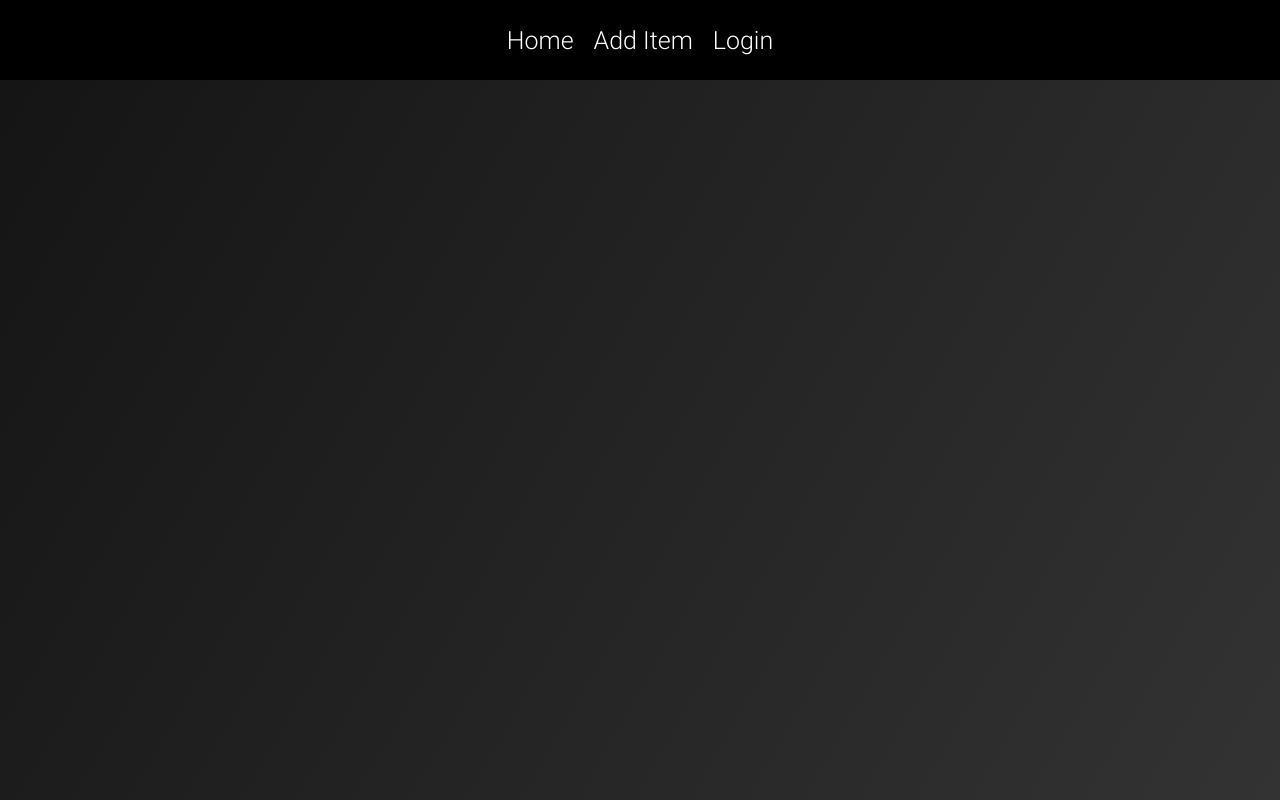
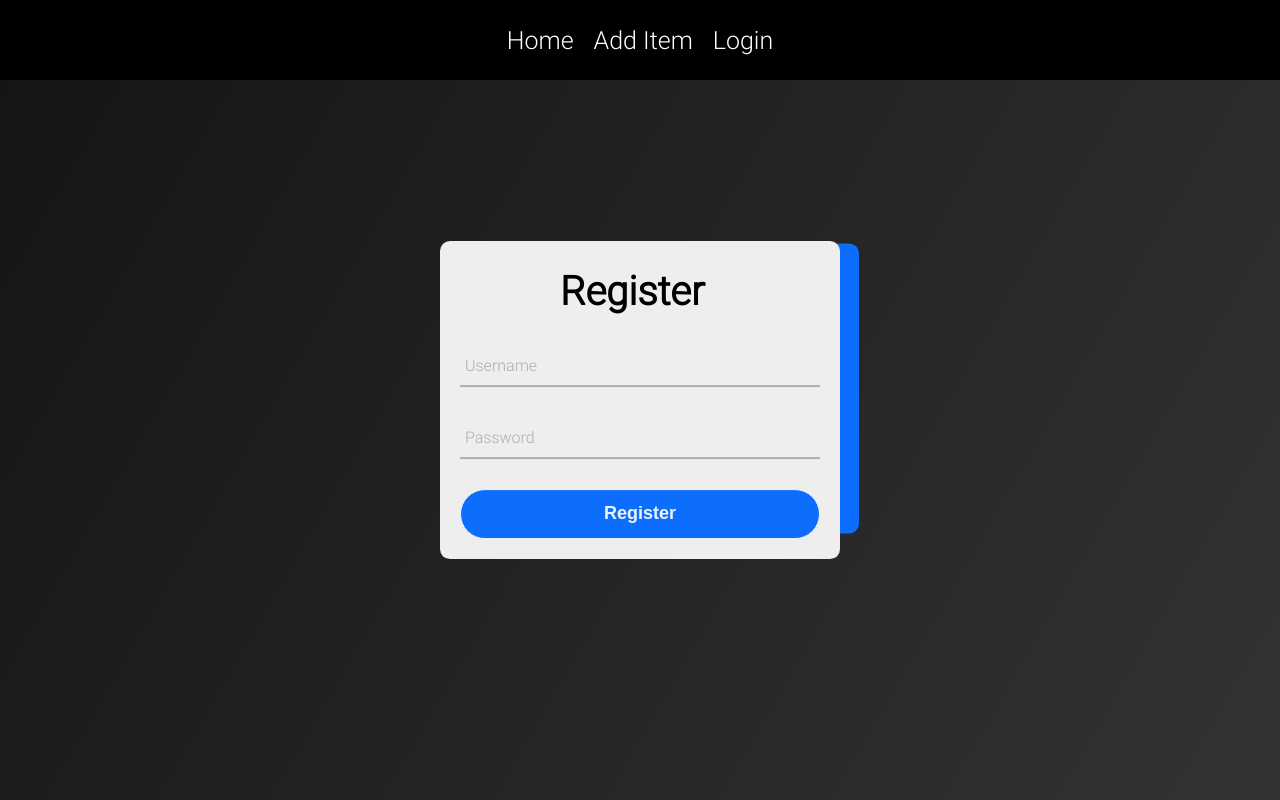
Before and after one commit to Bumskee/XCoffeeShopFrontend, a React (Create React App) app: page /register in a window 1280 px wide. Before the commit this address had no page. Built offline with nearby package versions, Linux system fonts and the light colour scheme; the HTML template or start-up script is replaced by a standard one.

Commit message:
finally register is working

```diff
--- a/src/App.jsx
+++ b/src/App.jsx
@@ -3,6 +3,7 @@ import { useNavigate, BrowserRouter as Router, Routes, Route, Link } from "react
 import Home from "./pages/Home";
 import CreatePost from "./pages/CreatePost";
 import Login from "./pages/Login";
+import Register from "./pages/Register";
 import "./App.css";
 import { signOut } from "firebase/auth";
 import { Auth } from "./firebase-config";
@@ -25,6 +26,7 @@ const Root = () => {
             <Route path="/" element={<Home />} />
             <Route path="/createpost" element={<CreatePost />} />
             <Route path="/login" element={<Login/>} />
+            <Route path="/register" element={<Register/>} />
         </Routes>
     </div>
   );
--- /dev/null
+++ b/src/pages/Register.css
@@ -0,0 +1,221 @@
+/* global variables for some reocurring stuff*/
+:root {
+    --main-color: #0d6efd;
+    --secondary-color: #0e55be;
+  }
+
+  @font-face {
+    font-family: "roboto-light";
+    src: url(assets/fonts/Roboto-Light.ttf);
+    font-style: normal;
+    font-weight: 500;
+  }
+
+  @font-face {
+    font-family: "roboto-thin";
+    src: url(assets/fonts/Roboto-Thin.ttf);
+    font-style: normal;
+    font-weight: 500;
+  }
+
+  p{
+    text-align:center;
+  }
+
+  body{
+    margin: 0;
+    padding: 0;
+    font-family: roboto-light;
+    font-weight: 500;
+    font-size: 18px;
+    background: linear-gradient(120deg, #141414, #333333);
+    height: 100vh;
+    overflow: hidden;
+  }
+
+  .RegisterHeader{
+    font-size: 40px;
+    font-weight: bold;
+    margin-left: 120px;
+  }
+
+  /* box panel for the login decor*/
+  .login_box_back_register{
+    position: absolute;
+    top: 50%;
+    left: 49%;
+    transform: translate(-42%, -54%);
+    width: 400px;
+    height: 290px;
+    background: var(--main-color);
+    border-radius: 10px;
+  }
+
+  /* box panel for the login decor*/
+  .login_box_front_register{
+    position: absolute;
+    top: 50%;
+    left: 50%;
+    transform: translate(-50%, -50%);
+    width: 400px;
+    background: rgb(238, 238, 238);
+    border-radius: 10px;
+  }
+
+  .login_box_front h1{
+    font-family: roboto-thin;
+    text-align: center;
+    padding: 0 0 20px 0;
+  }
+
+  .login_box_front form{
+    padding: 0 40px;
+    box-sizing: border-box;
+  }
+
+  .login_form{
+    margin-left: 20px;
+    margin-right: 20px;
+  }
+
+  .txt_field{
+    position: relative;
+    border-bottom: 2px solid #adadad;
+    margin-top: 30px;
+    margin-bottom: 30px;
+  }
+
+  .txt_field input{
+    width: 100%;
+    padding: 0 5px;
+    height: 40px;
+    font-size: 16px;
+    border: none;
+    background: none;
+    outline: none;
+  }
+
+  .txt_field label{
+    position: absolute;
+    top: 50%;
+    left: 5px;
+    color: #adadad;
+    transform: translateY(-50%);
+    font-size: 16px;
+    pointer-events: none;
+    transition: .5s;
+  }
+
+  .txt_field span{
+    content: "";
+    position: absolute;
+    top: 40px;
+    left: 0;
+    width: 0%;
+    height: 2px;
+    background: var(--secondary-color);
+    transition: .5s;
+  }
+
+  .txt_field input:focus ~ label,
+  .txt_field input:valid ~ label{
+    top: -5px;
+    color: var(--secondary-color);
+
+  }
+
+  .txt_field input:focus ~ span,
+  .txt_field input:valid ~ span{
+    width: 100%;
+  }
+
+  .pass{
+    margin: -5px 0 20px 5px;
+    cursor: pointer;
+  }
+
+  .pass a {
+    color: #2691d9;
+    text-decoration: none;
+    font-size: 20px;
+  }
+
+  .pass a:hover{
+    color: #2691d9;
+    text-decoration: underline;
+    font-size: 20px;
+  }
+
+  .register_button{
+    width: 100%;
+    height: 50px;
+    border: 1px solid;
+    background: var(--main-color);
+    border-radius: 25px;
+    font-size: 18px;
+    color: #e9f4fb;
+    font-weight: 700;
+    outline: none;
+    margin-bottom: 20px;
+}
+
+.login_button:hover{
+    background-color: var(--secondary-color);
+    transition: .5s
+}
+
+  .signup_link{
+    margin: 30px 0;
+    text-align: center;
+    font-size: 16px;
+    color: #666666;
+}
+
+.signup_link a{
+    color: #2691d9;
+    font-size: 22px;
+    text-decoration: none;
+}
+
+.signup_link a:hover{
+    text-decoration: underline;
+    font-size: 22px;
+    cursor: pointer;
+}
+
+  .or{
+    margin-top: 0px;
+    font-size: 30px;
+  }
+
+  .alter_login{
+    font-size: 18px;
+    color: #666666;
+    text-decoration: none;
+  }
+
+  .google-logo{
+    position: relative;
+    top: -5px;
+    max-width: 35px;
+    max-height: 35px;
+    margin-left: 20px;
+  }
+
+  .login_google {
+    display: flex;
+    flex-wrap: wrap;
+    margin-left: 25px;
+    margin-bottom: 5px;
+  }
+
+  .alter_login { order: 1; }
+  .google-logo { order: 2; }
+
+  .google-logo:hover ~ .alter_login {
+    text-decoration: underline;
+  }
+
+  .google-logo:hover{
+    cursor: pointer;
+  }
--- /dev/null
+++ b/src/pages/Register.jsx
@@ -0,0 +1,64 @@
+import React from "react";
+import { useNavigate } from "react-router-dom";
+import './Register.css';
+
+
+const Register = () => {
+  const state = {
+    credentials: {username: '', password: ''},
+  }
+
+  const Navigate = useNavigate();
+
+  const register = () => {
+    fetch('https://mrx-coffeeshop-backend.herokuapp.com/users/', {
+            method: 'POST',
+            headers: {'Content-Type': 'application/json'},
+            body: JSON.stringify(state.credentials)
+        })
+        .then( data => data.json())
+        .then(data =>
+          {if (data.username[0] !== "This field may not be blank." &&
+               data.username[0] !== "A user with that username already exists.")
+            {
+              Navigate("/login");
+            }
+          }
+        )
+        .catch( error => console.error(error))
+  }
+
+  const inputChanged = event => {
+    const cred = state.credentials;
+    cred[event.target.name] = event.target.value;
+    state.credentials = cred;
+  }
+
+  return (
+    <div className="Login">
+      <div class = "login_box_back_register"></div>
+      <div class="login_box_front_register">
+          <h1 class = "RegisterHeader">Register</h1>
+          <div className="login_form">
+              <div class="txt_field">
+                  <input type="text" name="username"
+                    onChange={inputChanged}
+                    required/>
+                  <span></span>
+                  <label>Username</label>
+              </div>
+              <div class="txt_field">
+                  <input type="password" name="password"
+                    onChange={inputChanged}
+                    required/>
+                  <span></span>
+                  <label>Password</label>
+              </div>
+              <button className="register_button" onClick={register}>Register</button>
+            </div>
+        </div>
+    </div>
+  );
+}
+
+export default Register;
```
Also changed, not shown: 11 other files (tests, documents, lock files or other folders).
